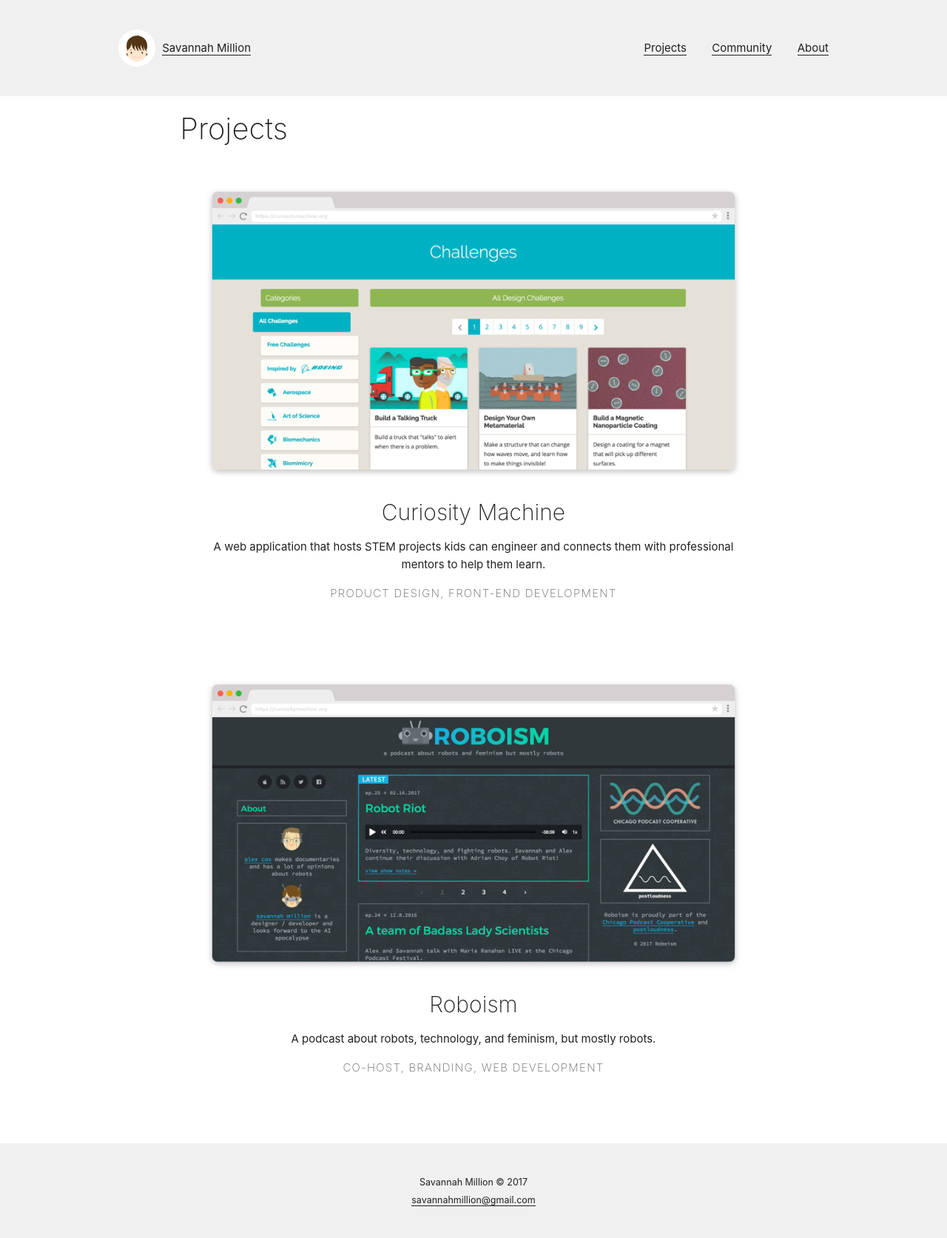
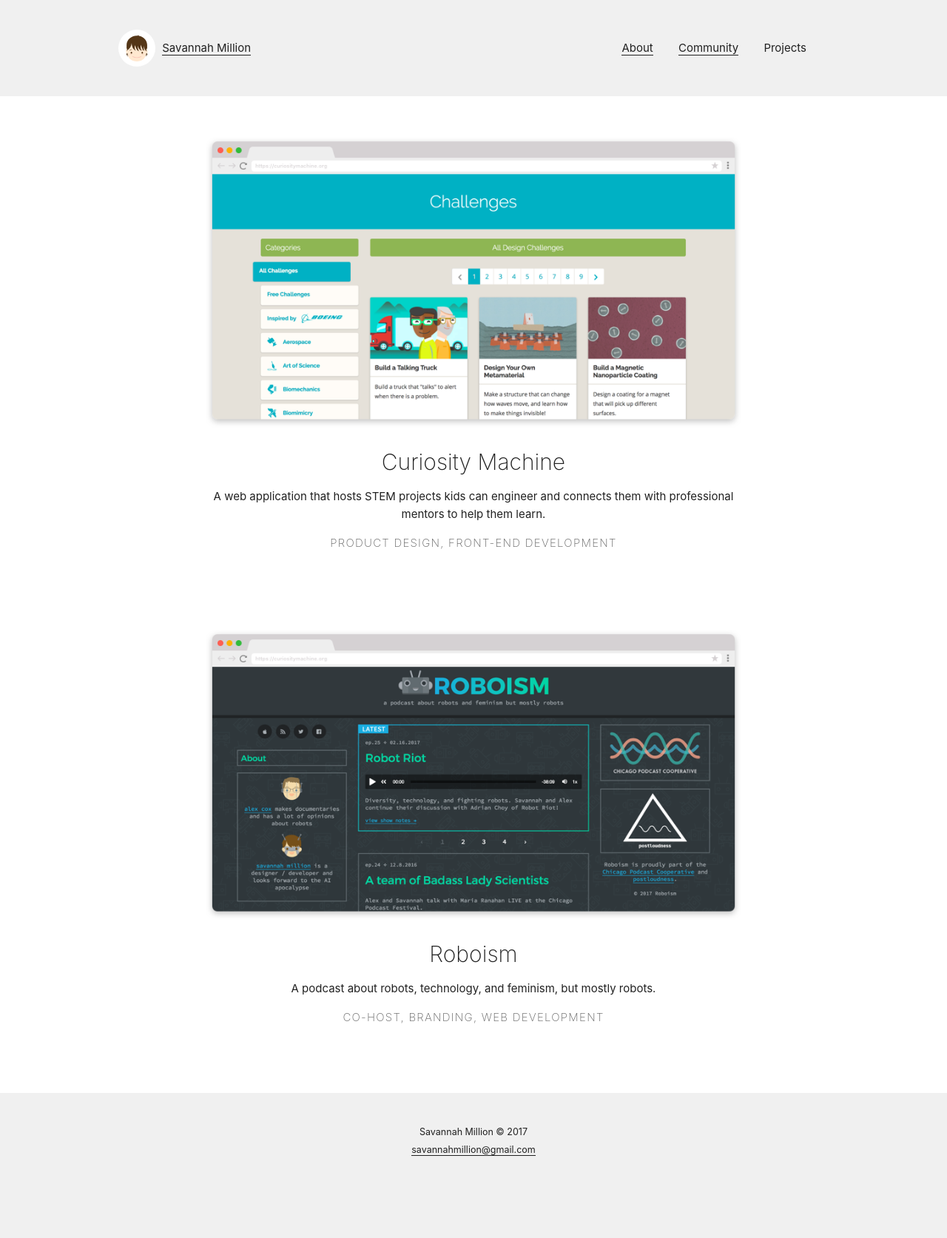
Before and after one commit to savannahmillion/savannah-portfolio, a Jekyll site: the page built from index.md, in a window 1280 px wide. Shown: the whole page at 74% size. Built offline with Jekyll 4.4.1, drawn with Linux system fonts in a browser that asks for light colours; after the commit the page ends 1605 px from its top, so only the background shows below that.

Commit message:
assigns active nav state and removes page titles

```diff
--- a/_includes/header.html
+++ b/_includes/header.html
@@ -6,18 +6,18 @@
         <a class="site-title" href="{{ "/" | relative_url }}">{{ site.title | escape }}</a>
       </span>
     </div>
+
     <nav class="main-nav">
       <ul>
-        <li>
-          <a href="{{ "/" | relative_url }}">Projects</a>
-        </li>
-        <li>
-          <a href="{{ "/" | relative_url }}community">Community</a>
-        </li>
-        <li>
-          <a href="{{ "/" | relative_url }}about">About</a>
-        </li>
+      {% for node in site.pages %}
+        {% if page.url == node.url %}
+         <li class="active"><a href="{{ node.url }}" class="active">{{ node.title }}</a></li>
+        {% else %}
+         <li><a href="{{ node.url }}">{{ node.title }}</a></li>
+        {% endif %}
+      {% endfor %}
       </ul>
     </nav>
+
   </div>
 </header>
--- a/_layouts/home.html
+++ b/_layouts/home.html
@@ -4,12 +4,6 @@
 
 <div class="project-list-page">
   <div class="container">
-
-    <div class="row">
-      <div class="ten columns offset-by-one">
-        <h1 class="page-title">Projects</h1>
-      </div>
-    </div>
 
     {{ content }}
 
--- a/_layouts/page.html
+++ b/_layouts/page.html
@@ -4,12 +4,6 @@
 
 <div class="default-page">
   <div class="container">
-
-    <div class="row">
-      <div class="ten columns offset-by-one">
-        <h1 class="page-title">{{ page.title | escape }}</h1>
-      </div>
-    </div>
 
     <div class="row">
       <div class="ten columns offset-by-one">
--- a/_sass/portfolio/_includes.scss
+++ b/_sass/portfolio/_includes.scss
@@ -26,6 +26,10 @@
       transform: translateY(-50%);
     }
   }
+}
+
+.active {
+  a { border-bottom-width: 0px }
 }
 
 footer {
```
Also changed, not shown: index.md (+1 -0 lines).
